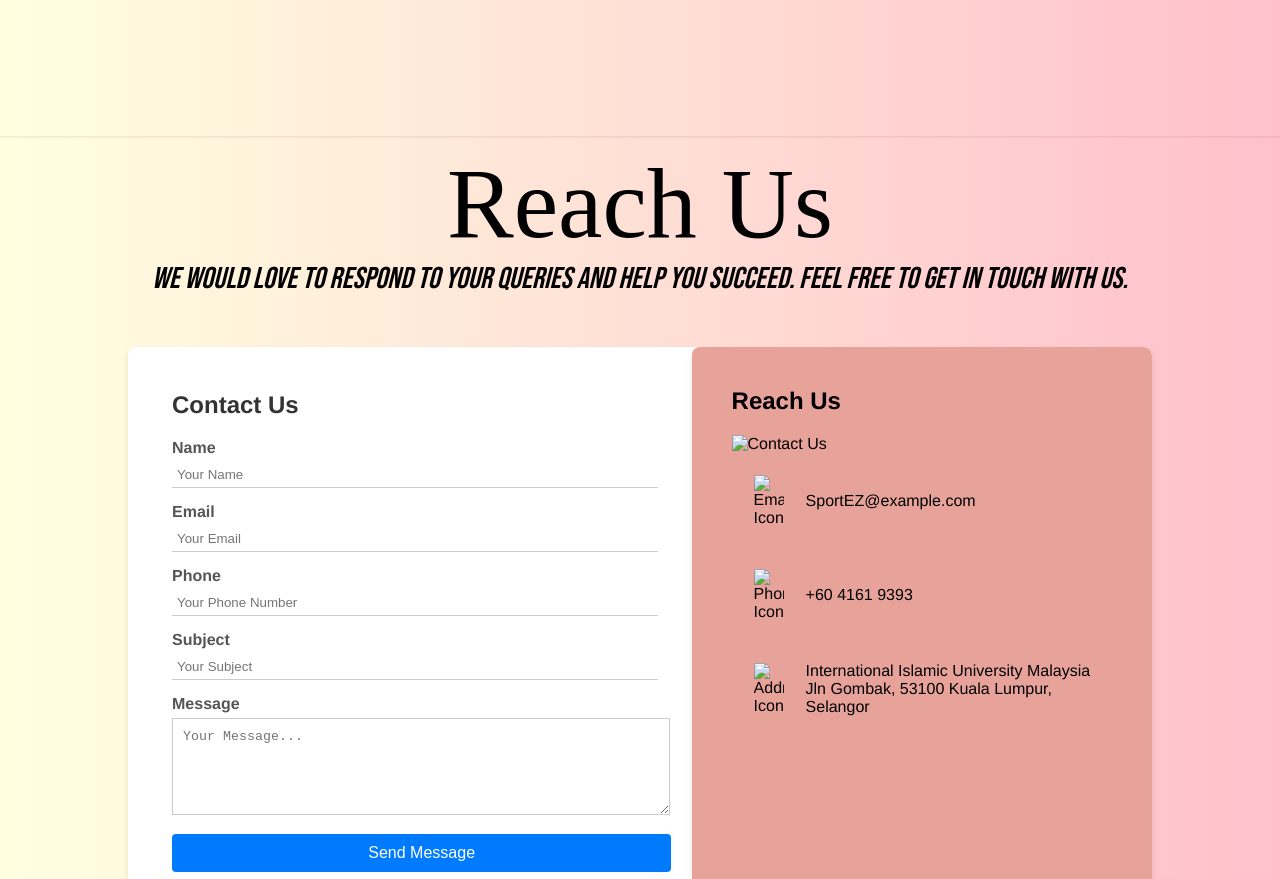
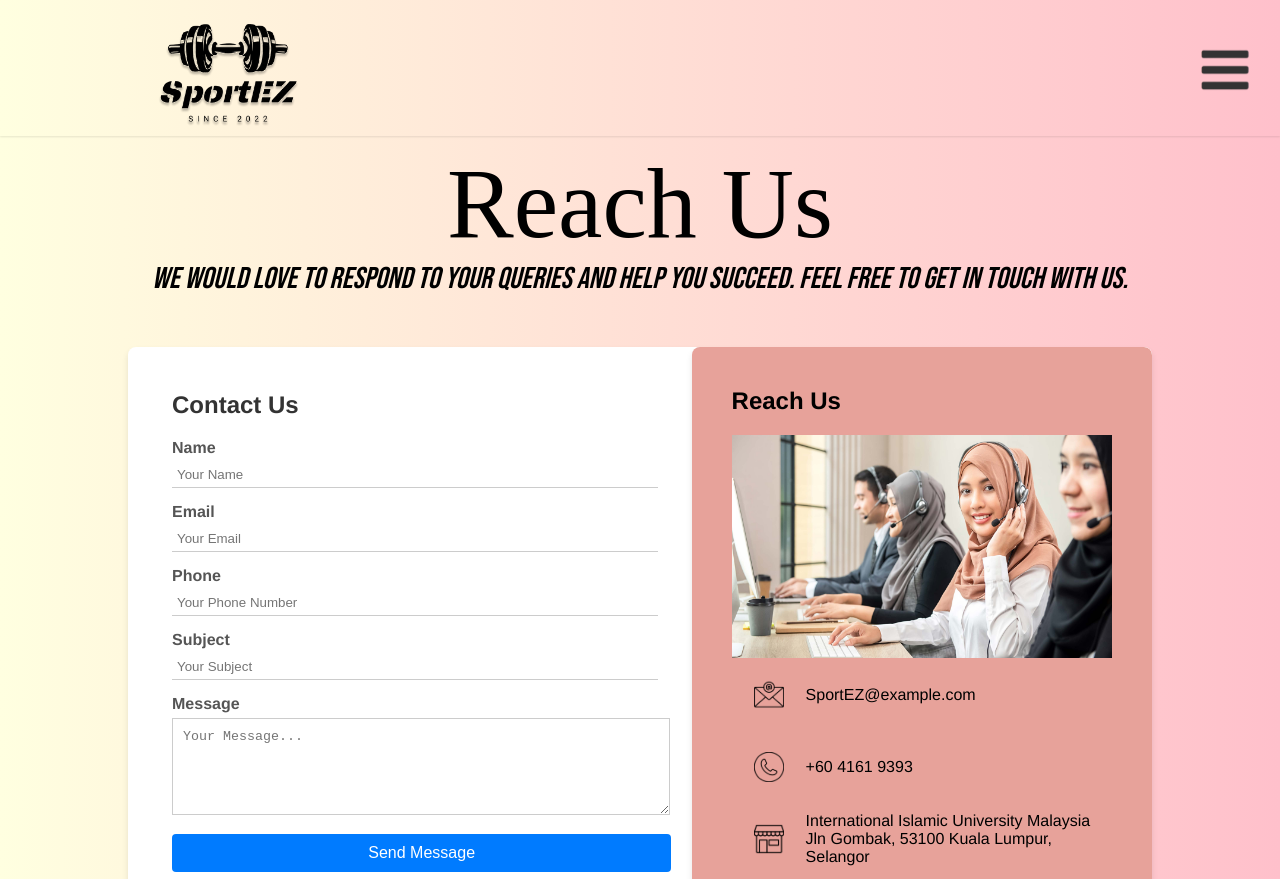
Before and after one commit to hadidean/Sports-Equipment-E-Commerce-SportEZ-, a website: page contact.html in a window 1280 px wide. Shown: the top 879 px of the page. Drawn offline with Linux system fonts and the light colour scheme.

Commit message:
Update contact.html

```diff
--- a/contact.html
+++ b/contact.html
@@ -16,7 +16,7 @@
     <header>
         <!-- LOGO -->
         <div id="header-logo">
-            <a href="dashboard.html"><img src="images/logo.png" alt="" /></a>
+            <a href="dashboard.html"><img src="imgs/logo.png" alt="" /></a>
         </div>
 
         <!-- NAVIGATION MENU -->
@@ -31,7 +31,7 @@
             </nav>
         </div>
         <div id="menuBtn">
-            <img src="Images/menu.png" id="menu" alt="">
+            <img src="imgs/menu.png" id="menu" alt="">
         </div>
     </header>
 
@@ -43,11 +43,11 @@
         menuBtn.onclick = function(){
             if(sideNav.style.right == "-240px"){
                 sideNav.style.right = "0";
-                menu.src = "Images/close.png";
+                menu.src = "imgs/close.png";
             }
             else{
                 sideNav.style.right = "-240px";
-                menu.src = "Images/menu.png";
+                menu.src = "imgs/menu.png";
             }
         }
     </script>
@@ -99,18 +99,18 @@
 
             <div class="contact-right">
                 <h2>Reach Us</h2>
-                <img src="images/contact.jpg" alt="Contact Us">
+                <img src="imgs/contact.jpg" alt="Contact Us">
                 <table>
                     <tr>
-                        <td><img src="images/email.png" alt="Email Icon" class="email-icon"></td>
+                        <td><img src="imgs/email.png" alt="Email Icon" class="email-icon"></td>
                         <td>SportEZ@example.com</td>
                     </tr>
                     <tr>
-                        <td><img src="images/phone.png" alt="Phone Icon" class="phone-icon"></td>
+                        <td><img src="imgs/phone.png" alt="Phone Icon" class="phone-icon"></td>
                         <td>+60 4161 9393</td>
                     </tr>
                     <tr>
-                        <td><img src="images/address.png" alt="Address Icon" class="address-icon"></td>
+                        <td><img src="imgs/address.png" alt="Address Icon" class="address-icon"></td>
                         <td>International Islamic University Malaysia<br>Jln Gombak, 53100 Kuala Lumpur, Selangor</td>
                     </tr>
                 </table>
```
